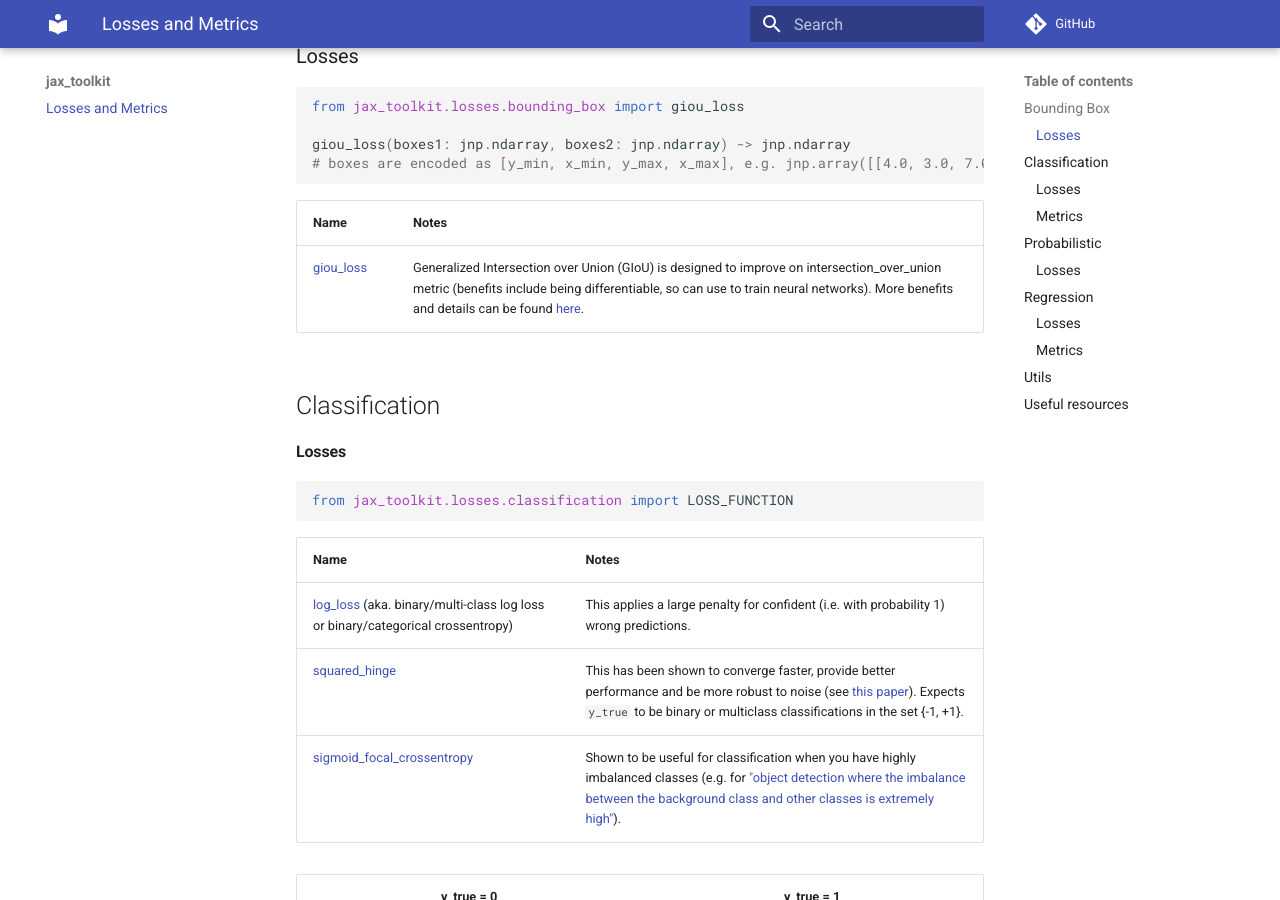
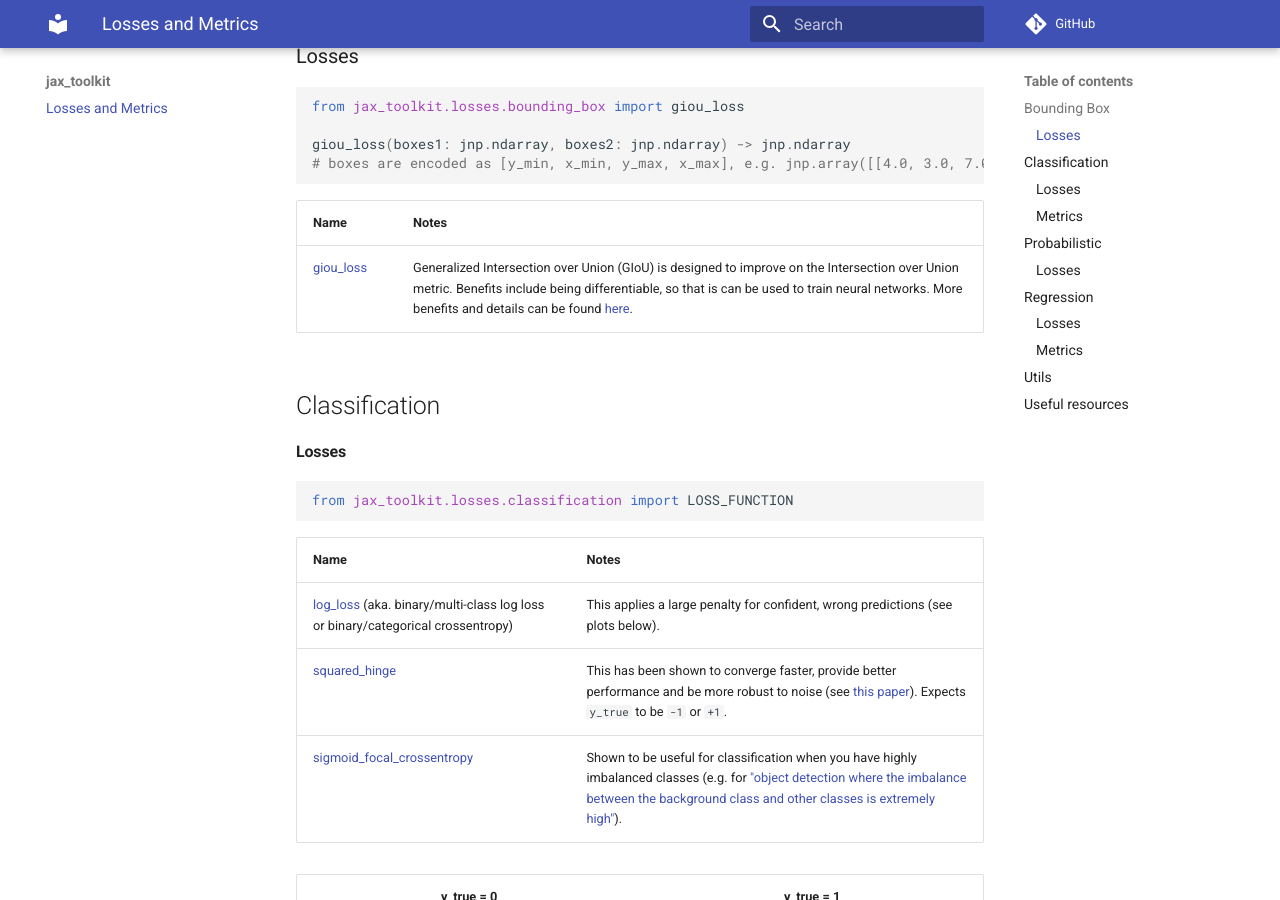
Before and after one commit to asmith26/jax_toolkit, an MkDocs documentation site: the page built from docs/losses_and_metrics.md, in a window 1280 px wide and 900 px high, scrolled down 609 px. Built offline with MkDocs 1.6.1 and Material for MkDocs 9.7.7, drawn with Linux system fonts in a browser that asks for light colours; comment, search, counter and statistics services are not loaded; some of the changed text lies outside the part shown.

Commit message:
Small improvements to doc.

````diff
--- a/docs/losses_and_metrics.md
+++ b/docs/losses_and_metrics.md
@@ -20,7 +20,7 @@ giou_loss(boxes1: jnp.ndarray, boxes2: jnp.ndarray) -> jnp.ndarray
 
 | Name | Notes |
 |---|---|
-| [giou_loss](https://github.com/asmith26/jax_toolkit/blob/master/jax_toolkit/losses/bounding_box.py#L6) | Generalized Intersection over Union (GIoU) is designed to improve on intersection_over_union metric (benefits include being differentiable, so can use to train neural networks). More benefits and details can be found [here](https://giou.stanford.edu/). |
+| [giou_loss](https://github.com/asmith26/jax_toolkit/blob/master/jax_toolkit/losses/bounding_box.py#L6) | Generalized Intersection over Union (GIoU) is designed to improve on the Intersection over Union metric. Benefits include being differentiable, so that is can be used to train neural networks. More benefits and details can be found [here](https://giou.stanford.edu/). |
 
 
 ## Classification
@@ -31,8 +31,8 @@ from jax_toolkit.losses.classification import LOSS_FUNCTION
 
 | Name | Notes |
 |---|---|
-| [log_loss](https://github.com/asmith26/jax_toolkit/blob/master/jax_toolkit/losses/classification.py#L30) (aka. binary/multi-class log loss or binary/categorical crossentropy) | This applies a large penalty for confident (i.e. with probability 1) wrong predictions. |
-| [squared_hinge](https://github.com/asmith26/jax_toolkit/blob/master/jax_toolkit/losses/classification.py#L37) | This has been shown to converge faster, provide better performance and be more robust to noise (see [this paper](https://arxiv.org/abs/1702.05659)). Expects `y_true` to be binary or multiclass classifications in the set {-1, +1}. |
+| [log_loss](https://github.com/asmith26/jax_toolkit/blob/master/jax_toolkit/losses/classification.py#L30) (aka. binary/multi-class log loss or binary/categorical crossentropy) | This applies a large penalty for confident, wrong predictions (see plots below). |
+| [squared_hinge](https://github.com/asmith26/jax_toolkit/blob/master/jax_toolkit/losses/classification.py#L37) | This has been shown to converge faster, provide better performance and be more robust to noise (see [this paper](https://arxiv.org/abs/1702.05659)). Expects `y_true` to be `-1` or `+1`. |
 | [sigmoid_focal_crossentropy](https://github.com/asmith26/jax_toolkit/blob/master/jax_toolkit/losses/classification.py#L75) | Shown to be useful for classification when you have highly imbalanced classes (e.g. for ["object detection where the imbalance between the background class and other classes is extremely high"](https://www.tensorflow.org/addons/api_docs/python/tfa/losses/SigmoidFocalCrossEntropy)). |
 
 
@@ -57,7 +57,7 @@ from jax_toolkit.metrics.classification import LOSS_FUNCTION
 |---|---|
 | [balanced_accuracy_score*](https://scikit-learn.org/stable/modules/generated/sklearn.metrics.balanced_accuracy_score.html#sklearn-metrics-balanced-accuracy-score) | Good interpretability, thus useful for displaying/explaining results. |
 | [intersection_over_union](https://github.com/asmith26/jax_toolkit/blob/master/jax_toolkit/metrics/classification.py#L14) (aka. Jaccard Index) | Useful for image segmentation problems, including for handling imbalanced classes (it gives all classes equal weight). |
-| [matthews_correlation_coefficient*](https://scikit-learn.org/stable/modules/generated/sklearn.metrics.matthews_corrcoef.html#sklearn-metrics-matthews-corrcoef) | - Lots of symmetry (none of True/False Positives/Negatives are more important over another).<br/>- Good interpretability<br/>&nbsp;&nbsp;1 := perfect prediction<br/>&nbsp;&nbsp;0 := random prediction<br/>&nbsp;&nbsp;−1 := total disagreement between prediction & observation) |
+| [matthews_correlation_coefficient*](https://scikit-learn.org/stable/modules/generated/sklearn.metrics.matthews_corrcoef.html#sklearn-metrics-matthews-corrcoef) | - Lots of symmetry (none of True/False Positives/Negatives are more important over another).<br/>- Good interpretability<br/>&nbsp;&nbsp;`1` := perfect prediction<br/>&nbsp;&nbsp;`0` := random prediction<br/>&nbsp;&nbsp;`−1` := total disagreement between prediction & observation |
 
 
 ## Probabilistic
@@ -83,7 +83,7 @@ from jax_toolkit.losses.regression import LOSS_FUNCTION
 | [median_absolute_error](https://github.com/asmith26/jax_toolkit/blob/master/jax_toolkit/losses/regression.py#L13) | - Good interpretability.<br/>- Median can be more robust that the mean (e.g the mean number of legs a dog has is less than 4, whilst the median is 4). |
 | [max_absolute_error](https://github.com/asmith26/jax_toolkit/blob/master/jax_toolkit/losses/regression.py#L20) | Good interpretability. |
 | [mean_squared_error](https://github.com/asmith26/jax_toolkit/blob/master/jax_toolkit/losses/regression.py#L27) | Relatively simple and (mathematically) convenient. |
-| [mean_squared_log_error](https://github.com/asmith26/jax_toolkit/blob/master/jax_toolkit/losses/regression.py#L32) | For problems where y_true has a wide spread or large values, this does not punish a model as heavily as mean squared error. |
+| [mean_squared_log_error](https://github.com/asmith26/jax_toolkit/blob/master/jax_toolkit/losses/regression.py#L32) | For problems where `y_true` has a wide spread or large values, this does not punish a model as heavily as mean squared error. |
 
 #### Metrics
 ```python
````
Also changed, not shown: other parts of docs/losses_and_metrics.md (+4 -1 lines).
